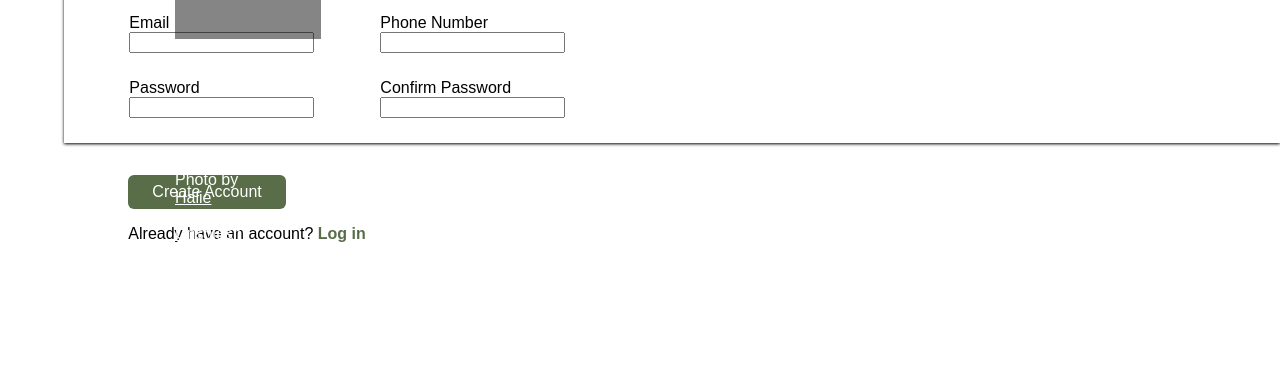
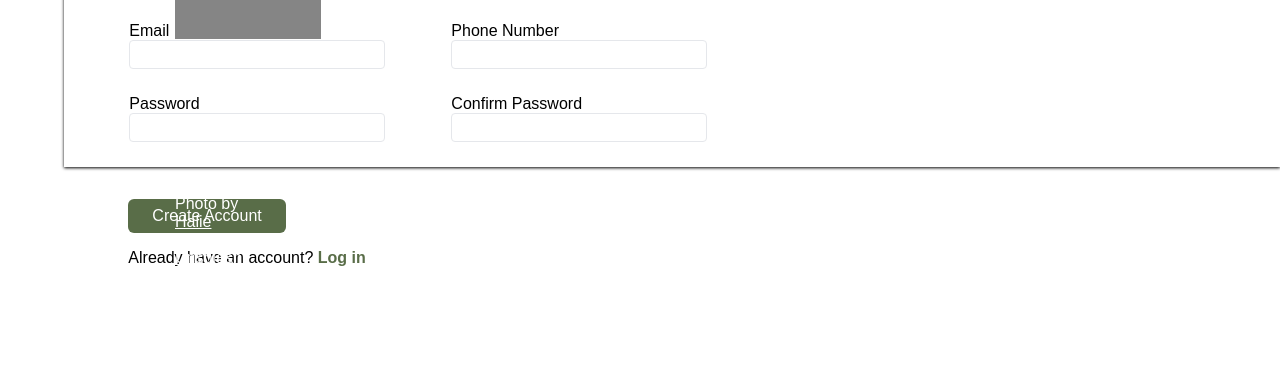
Before and after one commit to CoreyBabs/sign-up-form-css, a plain HTML site: page index.html in a window 1280 px wide. Shown: the part 410-800 px from the top of the page. Drawn offline with Linux system fonts and the light colour scheme.

Commit message:
add form validation and styling

```diff
--- a/index.html
+++ b/index.html
@@ -48,12 +48,12 @@
 						<tr>
 							<td><div class="form-table">
 								<label for="pwd">Password</label>
-								<input type="password" name="pwd"
+								<input class="error" type="password" name="pwd" minlength="8">
 							</div></td>
 
 							<td><div class="form-table">
 								<label for="conf-pwd">Confirm Password</label>
-								<input type="password" name="conf-pwd"
+								<input class="error" type="password" name="conf-pwd" minlength="8">
 							</div></td>
 						</tr>
 					</table>
--- a/styles.css
+++ b/styles.css
@@ -75,6 +75,10 @@
 	flex-direction: column;
 }
 
+.error:invalid {
+	border-color: red;
+}
+
 legend, #create {
 	margin-left: 64px;
 }
@@ -95,6 +99,13 @@ form {
 	align-self: stretch;
 }
 
+input {
+	width: 250px;
+	height: 25px;
+	border-radius: 4px;
+	border: 1px solid #E5E7EB;
+	font-size: 16px;
+}
 
 strong {
 	color: #596D48;
```
